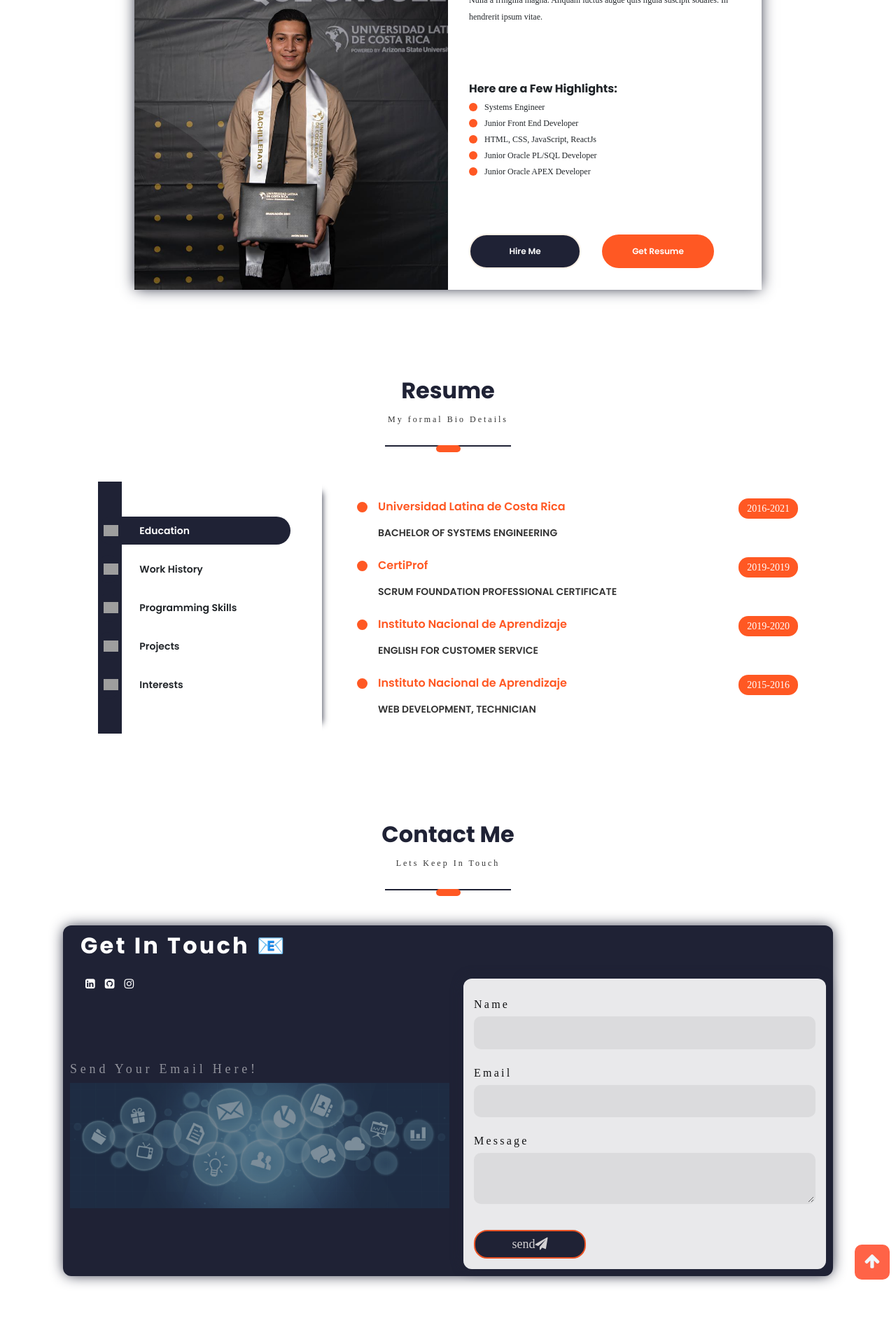
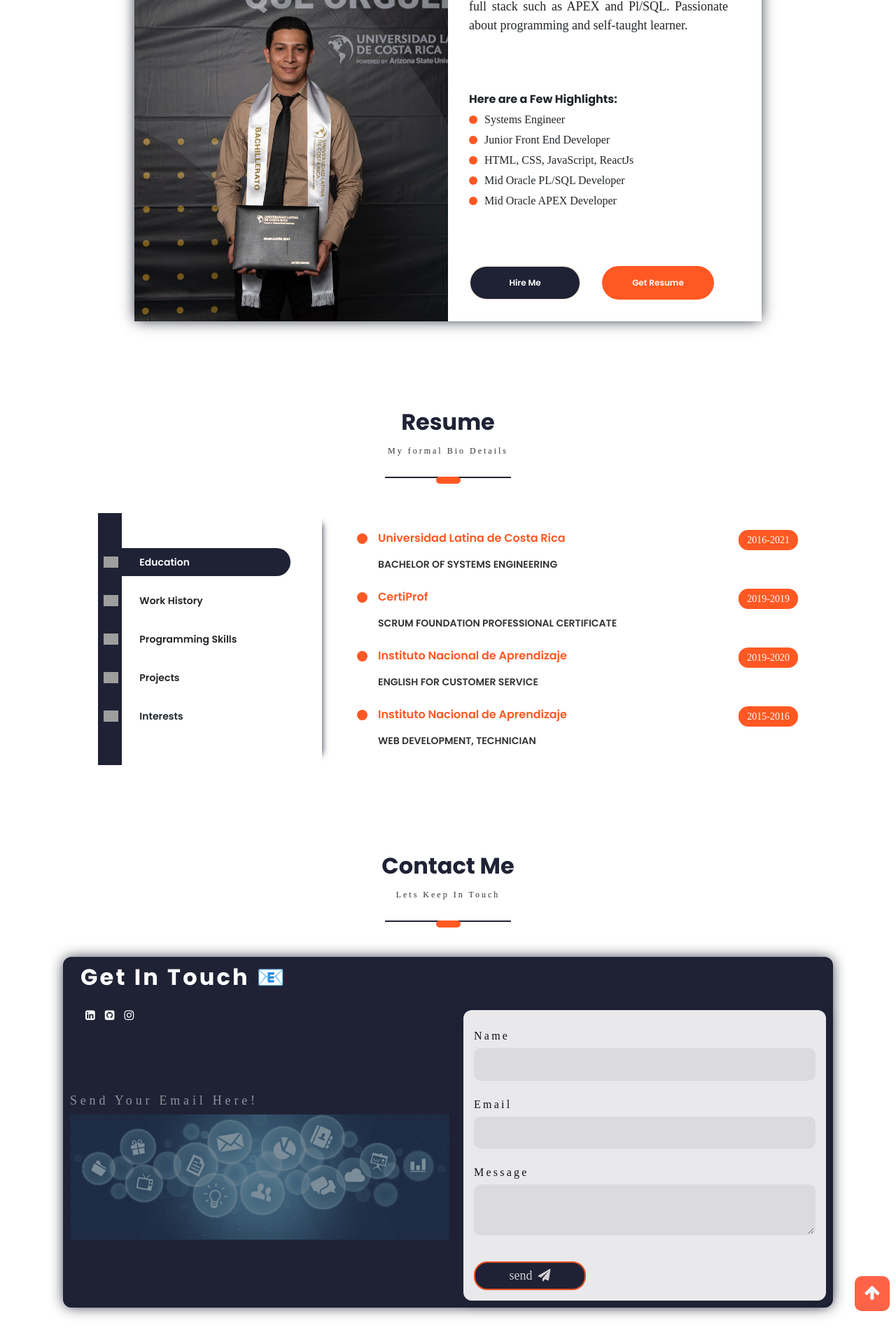
Before and after one commit to Juankqm/juanquiros-portfolio-frontend, a React (Create React App) app: page / in a window 1280 px wide. Shown: the part 990-2910 px from the top of the page at 70% size. Built offline with nearby package versions, Linux system fonts and the light colour scheme; grey boxes are pictures that could not be loaded; a web font is replaced by a local one.

Commit message:
Changes in AboutMe and Work Experience descriptions

```diff
--- a/src/Components/AboutMe/AboutMe.css
+++ b/src/Components/AboutMe/AboutMe.css
@@ -27,7 +27,7 @@
     padding: 30px;
 }
 .about-me-description{
-    font-size: 12px;
+    font-size: 18px;
 }
 .about-me-highlights{
     margin: 80px 0;
@@ -41,7 +41,7 @@
     display: flex;
     align-items: center;
     margin: 5px 0;
-    font-size: 12px;
+    font-size: 16px;
 }
 .highlight-blob{
     height: 12px;
--- a/src/Components/AboutMe/AboutMe.js
+++ b/src/Components/AboutMe/AboutMe.js
@@ -14,14 +14,14 @@ const AboutMe = (props) => {
 
   const SCREEN_CONST = {
     description:
-      "Lorem ipsum dolor sit amet, consectetur adipiscing elit. Nunc dapibus a ex eu vulputate. Ut arcu magna, ultricies ac pulvinar ac, iaculis vitae urna. Pellentesque nec nisl ac velit rhoncus varius. Cras porta feugiat dignissim. Nulla a fringilla magna. Aliquam luctus augue quis ligula suscipit sodales. In hendrerit ipsum vitae.",
+      "Graduated Systems Engineer with 2+ years of work experience currently working as mid programmer analyst developing apps with Oracle full stack such as APEX and Pl/SQL. Passionate about programming and self-taught learner.",
     highlights: {
       bullets: [
         "Systems Engineer",
         "Junior Front End Developer",
         "HTML, CSS, JavaScript, ReactJs",
-        "Junior Oracle PL/SQL Developer",
-        "Junior Oracle APEX Developer",
+        "Mid Oracle PL/SQL Developer",
+        "Mid Oracle APEX Developer",
       ],
       heading: "Here are a Few Highlights:",
     },
--- a/src/Components/ContactMe/ContactMe.js
+++ b/src/Components/ContactMe/ContactMe.js
@@ -102,7 +102,7 @@ export default function ContactMe(props) {
             <div className="send-btn">
               <button type="submit">
                 send
-                <i className="fa fa-paper-plane" />
+                <i className="fa fa-paper-plane ml-2" />
                 {bool ? (
                   <b className="load">
                     <img src={load1} alt="not internet connection" />
--- a/src/Components/Resume/Resume.css
+++ b/src/Components/Resume/Resume.css
@@ -33,7 +33,7 @@
   }
 
   .resume-description-text {
-    font-size: 12px;
+    font-size: 14px;
   }
 
   .resume-details-carousal {
--- a/src/Components/Resume/Resume.js
+++ b/src/Components/Resume/Resume.js
@@ -65,22 +65,22 @@ const Resume = (props) => {
       title: "Personal Portfolio WebSite",
       duration: { fromDate: "2020", toDate: "2021" },
       description:
-        "Lorem ipsum dolor sit amet, consectetur adipiscing elit. Duis sollicitudin sit amet ex ut elementum. In hac habitasse platea dictums",
-      subHeading: "Technologies Used: React Js, Bootstrap",
+        "This is one of my biggest projects where I have implemented all my knowledge adquired regards JavaScript and ReactJs as library. I am still working on it every day I learn something new.",
+      subHeading: "Technologies Used: JavaScript, HTML, CSS and React Js",
     },
     {
       title: "Coronavirus Cases Tracker",
       duration: { fromDate: "2019", toDate: "2019" },
       description:
-        "Lorem ipsum dolor sit amet, consectetur adipiscing elit. Duis sollicitudin sit amet ex ut elementum. In hac habitasse platea dictums",
-      subHeading: "Technologies Used: React Js, Bootstrap",
+        "In this personal project I implemented a public API with data about coronavirus worldwide statistics that allowed me to show realtime data.",
+      subHeading: "Technologies Used: JavaScript, HTML, CSS and React Js",
     },
     {
       title: "STEAM Interactive Books",
       duration: { fromDate: "2019", toDate: "2020" },
       description:
-        "Lorem ipsum dolor sit amet, consectetur adipiscing elit. Duis sollicitudin sit amet ex ut elementum. In hac habitasse platea dictums",
-      subHeading: "Technologies Used: React Js, Bootstrap",
+        "I had de opportunity to work with a programmers team for my college community service creating a project based on the company's requirements.",
+      subHeading: "Technologies Used: JavaScript, HTML, CSS and React Js",
     },
   ];
   const resumeDetails = [
@@ -115,16 +115,30 @@ const Resume = (props) => {
     <div className="resume-screen-container" key="work-experience">
       <div className="experience-container">
         <ResumeHeading
-          heading={"Legadmi Consulting & System"}
-          subHeading={"JUNIOR ORACLE DEVELOPER"}
-          fromDate={"2021"}
-          toDate={"present"}
+          heading={"CR ATESA SOFTWARE"}
+          subHeading={"MID ORACLE DEVELOPER"}
+          fromDate={"2023 "}
+          toDate={" present"}
         />
         <div className="experience-description">
           <span className="resume-description-text">
-            Currently working as MERN stack web and mobile developer and also an
-            online instructor on udemy.            Currently working as MERN stack web and mobile developer and also an
-            online instructor on udemy.
+            In my current role as mid programmer analyst at CR ATESA Software, I have been
+            responsible for analyzing, designing, programming, and testing software solutions.
+            Through these experiences, I have developed a strong understanding of the entire software development lifecycle.
+          </span>
+        </div>
+
+      </div>
+      <div className="experience-container">
+        <ResumeHeading
+          heading={"Legadmi Consulting & System"}
+          subHeading={"JUNIOR ORACLE DEVELOPER"}
+          fromDate={"2021 "}
+          toDate={" 2023"}
+        />
+        <div className="experience-description">
+          <span className="resume-description-text">
+          Develop cloud hosted apps with Oracle stack such as APEX and Pl/SQL.
           </span>
         </div>
 
@@ -133,14 +147,12 @@ const Resume = (props) => {
         <ResumeHeading
           heading={"Tek Experts"}
           subHeading={"AZURE API MANAGEMENT SUPPORT ENGINEER"}
-          fromDate={"2021"}
-          toDate={"May,2021"}
+          fromDate={"2021 "}
+          toDate={" 2021"}
         />
         <div className="experience-description">
           <span className="resume-description-text">
-            Currently working as MERN stack web and mobile developer and also an
-            online instructor on udemy.            Currently working as MERN stack web and mobile developer and also an
-            online instructor on udemy.
+              Be part of a break and fix team providing support for Microsoft Azure API Management.
           </span>
         </div>
 
```
Also changed, not shown: 1 other file (tests, documents, lock files or other folders).
